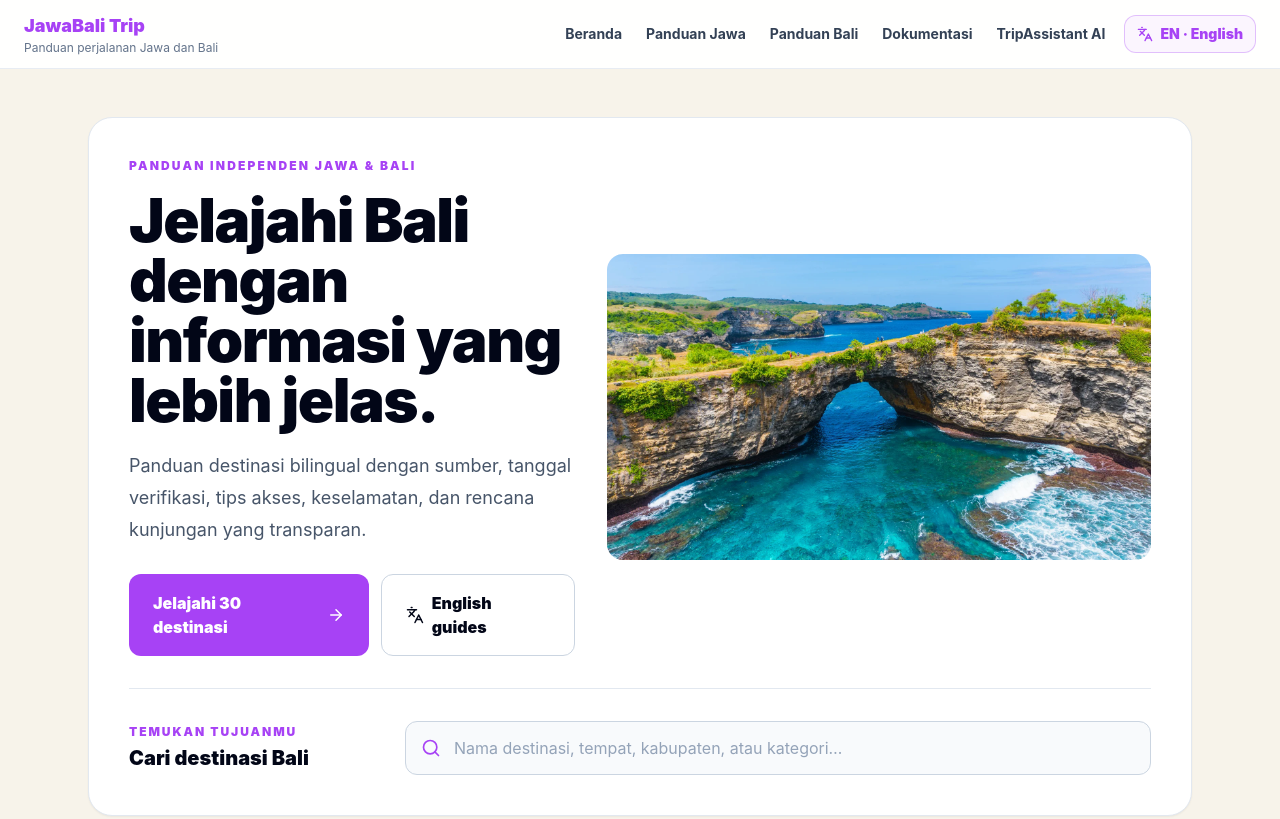
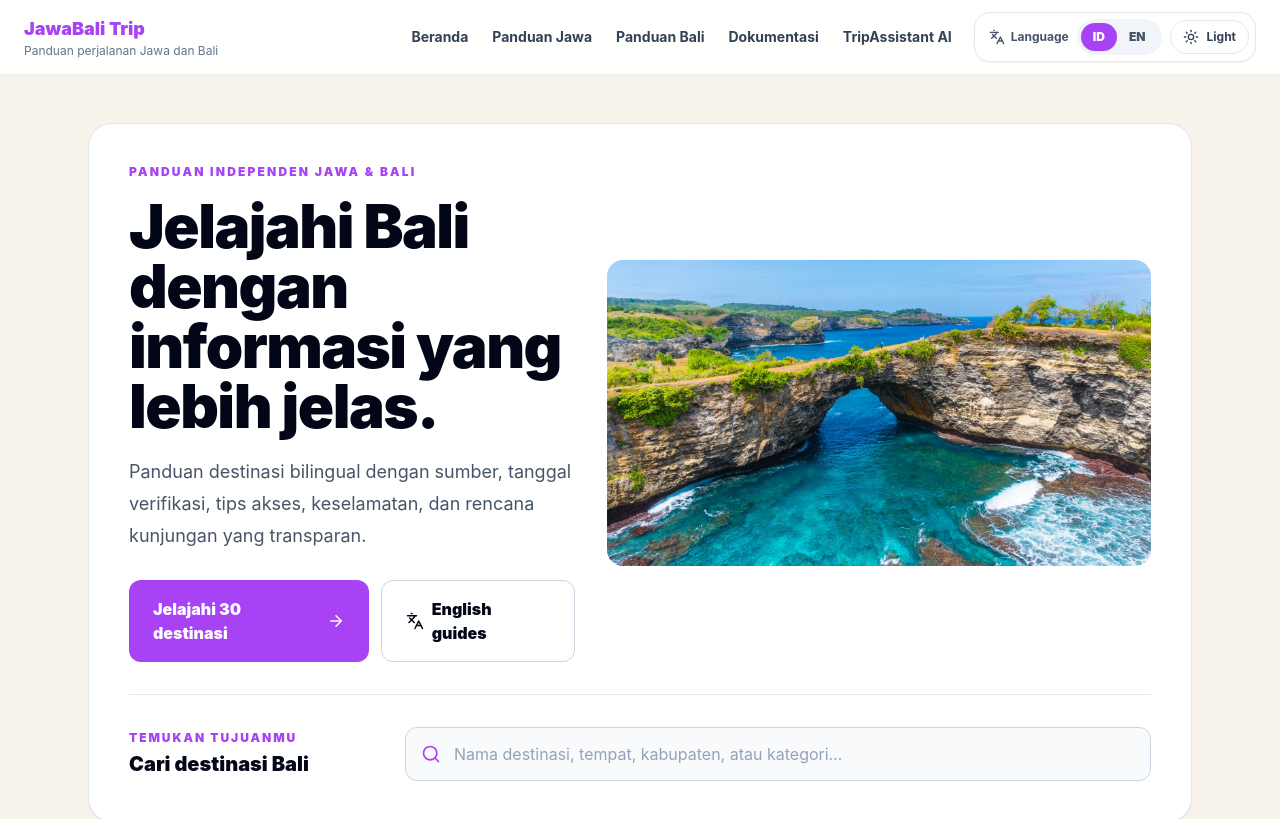
Before and after one commit to ismail069/travel-advisor-java-bali, a Next.js app in the folder client/: page / in a window 1280 px wide. Shown: the top 819 px of the page. Built offline with nearby package versions, Linux system fonts and the light colour scheme.

Commit message:
Add theme language controls and favicon

```diff
--- a/client/app/globals.css
+++ b/client/app/globals.css
@@ -3,8 +3,18 @@
 @tailwind utilities;
 
 :root { color-scheme: light; }
+.dark { color-scheme: dark; }
 html { scroll-behavior: smooth; }
 body { margin: 0; font-family: Inter, ui-sans-serif, system-ui, sans-serif; @apply bg-sand text-slate-950 antialiased; }
+.dark body { background: #0b1020; color: #f8fafc; }
+.dark .bg-white { background-color: #111827 !important; }
+.dark .bg-slate-50, .dark .bg-slate-100 { background-color: #1e293b !important; }
+.dark .bg-sand { background-color: #0b1020 !important; }
+.dark .border-slate-200, .dark .border-slate-300 { border-color: #334155 !important; }
+.dark .text-slate-950, .dark .text-slate-900, .dark .text-slate-800 { color: #f8fafc !important; }
+.dark .text-slate-700, .dark .text-slate-600 { color: #cbd5e1 !important; }
+.dark .text-slate-500 { color: #94a3b8 !important; }
+.dark input, .dark textarea, .dark select { background-color: #111827; color: #f8fafc; border-color: #475569; }
 a, button, input, textarea, select { @apply focus-visible:outline-none focus-visible:ring-2 focus-visible:ring-primary focus-visible:ring-offset-2; }
 .content-copy p { @apply leading-8 text-slate-700; }
 .content-copy h2 { @apply mt-10 text-2xl font-black tracking-tight text-slate-950; }
--- a/client/app/layout.jsx
+++ b/client/app/layout.jsx
@@ -21,5 +21,6 @@ export const metadata = {
 
 export default function RootLayout({ children }) {
   const organization = { '@context': 'https://schema.org', '@type': 'Organization', name: SITE_NAME, url: SITE_URL, email: CONTACT_EMAIL, founder: { '@type': 'Person', name: OWNER_NAME } };
-  return <html lang="id"><body><JsonLd data={organization} /><a href="#konten" className="sr-only focus:not-sr-only focus:fixed focus:left-4 focus:top-4 focus:z-[100] focus:rounded-lg focus:bg-white focus:p-3">Lewati ke konten</a><Header /><main id="konten">{children}</main><Footer /></body></html>;
+  const themeScript = `(function(){try{var saved=localStorage.getItem('jawabali-theme');var dark=saved==='dark'||(!saved&&window.matchMedia('(prefers-color-scheme: dark)').matches);document.documentElement.classList.toggle('dark',dark);document.documentElement.style.colorScheme=dark?'dark':'light'}catch(e){}})()`;
+  return <html lang="id" suppressHydrationWarning><head><script dangerouslySetInnerHTML={{ __html: themeScript }} /></head><body><JsonLd data={organization} /><a href="#konten" className="sr-only focus:not-sr-only focus:fixed focus:left-4 focus:top-4 focus:z-[100] focus:rounded-lg focus:bg-white focus:p-3">Lewati ke konten</a><Header /><main id="konten">{children}</main><Footer /></body></html>;
 }
--- a/client/app/manifest.js
+++ b/client/app/manifest.js
@@ -1 +1 @@
-export default function manifest(){return {name:'JawaBali Trip',short_name:'JawaBali Trip',description:'Panduan perjalanan Jawa dan Bali',start_url:'/',display:'standalone',background_color:'#f7f3ea',theme_color:'#a742f5',lang:'id'};}
+export default function manifest(){return {name:'JawaBali Trip',short_name:'JawaBali Trip',description:'Panduan perjalanan Jawa dan Bali',start_url:'/',display:'standalone',background_color:'#f7f3ea',theme_color:'#a742f5',lang:'id',icons:[{src:'/icon.svg',sizes:'any',type:'image/svg+xml'}]};}
--- a/client/components/Header.jsx
+++ b/client/components/Header.jsx
@@ -1,7 +1,7 @@
 'use client';
 
 import Link from 'next/link';
-import { Languages, Menu, X } from 'lucide-react';
+import { Languages, Menu, Moon, Sun, X } from 'lucide-react';
 import { useEffect, useState } from 'react';
 import { usePathname } from 'next/navigation';
 
@@ -18,6 +18,7 @@ const navigation = {
 
 export default function Header() {
   const [open, setOpen] = useState(false);
+  const [theme, setTheme] = useState('light');
   const pathname = usePathname();
   const locale = pathname === '/en' || pathname.startsWith('/en/') ? 'en' : 'id';
   const copy = navigation[locale];
@@ -25,36 +26,54 @@ export default function Header() {
   const localizedPath = /^\/(id|en)(?=\/|$)/.test(pathname)
     ? pathname.replace(/^\/(id|en)(?=\/|$)/, `/${targetLocale}`)
     : targetLocale === 'en' ? '/en/bali' : '/id/bali';
-  const languageLabel = targetLocale === 'en' ? 'EN · English' : 'ID · Indonesia';
-
   useEffect(() => {
     document.documentElement.lang = locale;
   }, [locale]);
 
+  useEffect(() => {
+    const frame = requestAnimationFrame(() => setTheme(document.documentElement.classList.contains('dark') ? 'dark' : 'light'));
+    return () => cancelAnimationFrame(frame);
+  }, []);
+
+  function toggleTheme() {
+    const next = theme === 'dark' ? 'light' : 'dark';
+    document.documentElement.classList.toggle('dark', next === 'dark');
+    document.documentElement.style.colorScheme = next;
+    localStorage.setItem('jawabali-theme', next);
+    setTheme(next);
+  }
+
   return (
-    <header className="sticky top-0 z-50 border-b border-slate-200/80 bg-white/95 backdrop-blur">
+    <header className="sticky top-0 z-50 border-b border-slate-200/80 bg-white/95 backdrop-blur dark:border-slate-800 dark:bg-slate-950/95">
       <div className="mx-auto flex max-w-7xl items-center justify-between gap-5 px-4 py-3 sm:px-6">
         <Link href={locale === 'en' ? '/en' : '/'} className="min-w-0 shrink-0" aria-label={copy.homeLabel}>
           <span className="block text-lg font-black text-primary">JawaBali Trip</span>
-          <span className="hidden text-xs text-slate-500 sm:block">{copy.tagline}</span>
+          <span className="hidden text-xs text-slate-500 dark:text-slate-400 sm:block">{copy.tagline}</span>
         </Link>
-        <div className="hidden items-center gap-2 md:flex">
+        <div className="hidden items-center gap-2 lg:flex">
           <nav className="flex items-center gap-1" aria-label={copy.navLabel}>
-            {copy.links.map(([href, label], index) => <Link key={`${href}-${index}`} href={href} className="whitespace-nowrap rounded-lg px-2.5 py-2 text-sm font-bold text-slate-700 hover:bg-primary/10 hover:text-primary">{label}</Link>)}
+            {copy.links.map(([href, label], index) => <Link key={`${href}-${index}`} href={href} className="whitespace-nowrap rounded-lg px-2.5 py-2 text-sm font-bold text-slate-700 hover:bg-primary/10 hover:text-primary dark:text-slate-200">{label}</Link>)}
           </nav>
-          <Link href={localizedPath} hrefLang={targetLocale} lang={targetLocale} className="inline-flex shrink-0 items-center gap-2 rounded-xl border border-primary/30 bg-primary/5 px-3 py-2 text-sm font-black text-primary transition hover:border-primary hover:bg-primary/10" aria-label={targetLocale === 'en' ? 'Switch to English' : 'Ganti ke Bahasa Indonesia'}>
-            <Languages aria-hidden="true" className="h-4 w-4" />
-            <span className="hidden lg:inline">{languageLabel}</span>
-            <span className="lg:hidden">{targetLocale.toUpperCase()}</span>
-          </Link>
+          <div className="ml-1 flex shrink-0 items-center gap-2 rounded-2xl border border-slate-200 bg-white p-1.5 shadow-sm dark:border-slate-700 dark:bg-slate-900">
+            <span className="hidden items-center gap-1.5 pl-2 text-xs font-bold text-slate-600 dark:text-slate-300 xl:flex"><Languages className="h-4 w-4" aria-hidden="true" /> Language</span>
+            <div className="flex rounded-full bg-slate-100 p-1 dark:bg-slate-800" aria-label={locale === 'id' ? 'Pilih bahasa' : 'Choose language'}>
+              <Link href={locale === 'id' ? pathname : localizedPath} hrefLang="id" className={`rounded-full px-3 py-1.5 text-xs font-black transition ${locale === 'id' ? 'bg-primary text-white shadow-sm' : 'text-slate-600 dark:text-slate-300'}`} aria-current={locale === 'id' ? 'page' : undefined}>ID</Link>
+              <Link href={locale === 'en' ? pathname : localizedPath} hrefLang="en" className={`rounded-full px-3 py-1.5 text-xs font-black transition ${locale === 'en' ? 'bg-primary text-white shadow-sm' : 'text-slate-600 dark:text-slate-300'}`} aria-current={locale === 'en' ? 'page' : undefined}>EN</Link>
+            </div>
+            <button type="button" onClick={toggleTheme} className="inline-flex items-center gap-2 rounded-full border border-slate-200 px-3 py-2 text-xs font-bold text-slate-700 transition hover:border-primary hover:text-primary dark:border-slate-700 dark:text-slate-200" aria-label={theme === 'dark' ? 'Gunakan tema terang' : 'Gunakan tema gelap'}>
+              {theme === 'dark' ? <Moon className="h-4 w-4" aria-hidden="true" /> : <Sun className="h-4 w-4" aria-hidden="true" />}
+              <span className="hidden xl:inline">{theme === 'dark' ? 'Dark' : 'Light'}</span>
+            </button>
+          </div>
         </div>
-        <button type="button" className="rounded-lg p-2 md:hidden" aria-label={open ? copy.close : copy.open} aria-expanded={open} onClick={() => setOpen(!open)}>{open ? <X /> : <Menu />}</button>
+        <button type="button" className="rounded-lg p-2 text-slate-800 dark:text-slate-100 lg:hidden" aria-label={open ? copy.close : copy.open} aria-expanded={open} onClick={() => setOpen(!open)}>{open ? <X /> : <Menu />}</button>
       </div>
-      {open && <nav className="grid border-t border-slate-200 bg-white px-4 py-3 md:hidden" aria-label={copy.mobileLabel}>
-        {copy.links.map(([href, label], index) => <Link key={`${href}-${index}`} href={href} onClick={() => setOpen(false)} className="rounded-lg px-3 py-3 font-bold text-slate-700 hover:bg-primary/10">{label}</Link>)}
-        <Link href={localizedPath} hrefLang={targetLocale} lang={targetLocale} onClick={() => setOpen(false)} className="mt-2 inline-flex items-center justify-center gap-2 rounded-xl border border-primary/30 bg-primary/5 px-3 py-3 font-black text-primary">
-          <Languages aria-hidden="true" className="h-5 w-5" /> {languageLabel}
-        </Link>
+      {open && <nav className="grid border-t border-slate-200 bg-white px-4 py-3 dark:border-slate-800 dark:bg-slate-950 lg:hidden" aria-label={copy.mobileLabel}>
+        {copy.links.map(([href, label], index) => <Link key={`${href}-${index}`} href={href} onClick={() => setOpen(false)} className="rounded-lg px-3 py-3 font-bold text-slate-700 hover:bg-primary/10 dark:text-slate-200">{label}</Link>)}
+        <div className="mt-3 flex items-center justify-between gap-3 rounded-2xl border border-slate-200 p-2 dark:border-slate-700">
+          <div className="flex rounded-full bg-slate-100 p-1 dark:bg-slate-800"><Link href={locale === 'id' ? pathname : localizedPath} onClick={() => setOpen(false)} className={`rounded-full px-4 py-2 text-sm font-black ${locale === 'id' ? 'bg-primary text-white' : 'dark:text-slate-200'}`}>ID</Link><Link href={locale === 'en' ? pathname : localizedPath} onClick={() => setOpen(false)} className={`rounded-full px-4 py-2 text-sm font-black ${locale === 'en' ? 'bg-primary text-white' : 'dark:text-slate-200'}`}>EN</Link></div>
+          <button type="button" onClick={toggleTheme} className="inline-flex items-center gap-2 rounded-full border border-slate-200 px-4 py-2 text-sm font-bold dark:border-slate-700 dark:text-slate-200">{theme === 'dark' ? <Moon className="h-4 w-4" /> : <Sun className="h-4 w-4" />}{theme === 'dark' ? 'Dark' : 'Light'}</button>
+        </div>
       </nav>}
     </header>
   );
```
Also changed, not shown: client/components/TripAssistant.jsx (+7 -1 lines), client/app/icon.svg (added).
